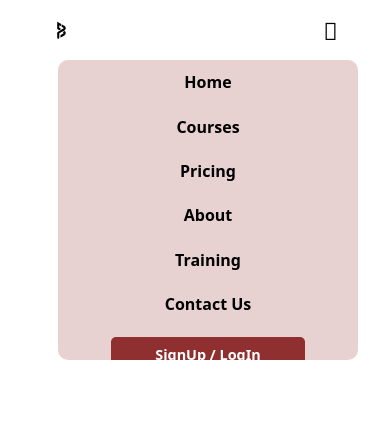
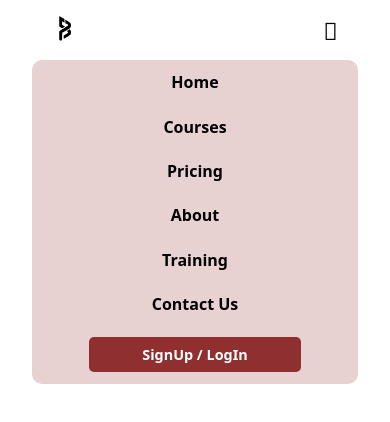
Before and after one commit to arish21/LearningMS, a React (Create React App) app: page / in a window 390 px wide. Both pictures are taken after a click on the element 330 px from the left and 30 px from the top of the page. Shown: the top 422 px of the page. Built offline with nearby package versions, Linux system fonts and the light colour scheme.

Commit message:
Completed Navigation Bar, and is now fully responsive. Bugs have been solved.

```diff
--- a/src/App.js
+++ b/src/App.js
@@ -4,7 +4,20 @@ import './App.css';
 function App() {
   return (
     <div className="App">
-      Hi
+      <header className="App-header">
+        <img src={logo} className="App-logo" alt="logo" />
+        <p>
+          Edit <code>src/App.js</code> and save to reload.
+        </p>
+        <a
+          className="App-link"
+          href="https://reactjs.org"
+          target="_blank"
+          rel="noopener noreferrer"
+        >
+          Learn React
+        </a>
+      </header>
     </div>
   );
 }
--- a/src/components/NavBar.js
+++ b/src/components/NavBar.js
@@ -1,8 +1,13 @@
-import React from "react";
+import React, {useState} from "react";
 import "../styles/NavBar.css";
 import site_logo from "../site_logo.svg";
 
 export default function NavBar() {
+  const [isMenuOpen, setIsMenuOpen] = useState(false);
+
+  const handleMenuToggle = () => {
+    setIsMenuOpen(!isMenuOpen);
+  };
   return (
     <>
       <header>
@@ -32,15 +37,14 @@ export default function NavBar() {
               <a href="/contact">Contact Us</a>
             </li>
           </ul>
-
           <a href="#" className="signup-btn">
             SignUp / LogIn
           </a>
-          <div className="toggle_btn">
+          <div className="toggle_btn" onClick={handleMenuToggle}>
             <i className="fa-regular fa-bars"></i>
           </div>
         </div>
-        <div className="dropdown_menu open">
+        <div className={`dropdown_menu ${isMenuOpen ? "active" : "inactive"}`}>
           <li>
             <a href="/home">Home</a>
           </li>
--- a/src/styles/NavBar.css
+++ b/src/styles/NavBar.css
@@ -30,9 +30,6 @@ li{
     font-weight: bolder;
 
 }
-
-
-
 
 a{
     text-decoration: none;
@@ -84,6 +81,8 @@ header{
     display: none;
 }
 
+
+
 /* DROPDOWN MENU */
 .dropdown_menu {
     display: none;
@@ -95,7 +94,6 @@ header{
     backdrop-filter: blur(15px);
     border-radius: 10px;
     overflow: hidden;
-    height: 0;
     transition: height .2s cubic-bezier(0.175, 0.885, 0.32, 1.275);
 }
 
@@ -116,7 +114,7 @@ header{
 }
 
 /* RESPONSIVE DESIGN */
-@media(max-width: 1172px) {
+@media(max-width: 972px) {
     .navBar .links,
     .navBar .signup-btn {
         display: none;
@@ -126,7 +124,29 @@ header{
         display: block;
     }
 
-    .dropdown_menu {
+
+    .site-logo {
+        height: 7.5vmin;
+        padding-left: 20px;
+    }
+
+    .slogo {
+        height: 6.5vmin;
+    }
+
+    .active{
         display: block;
     }
+    .inactive{
+        display: none !important;
+    }
 }
+
+
+@media(max-width: 600px) {
+    .dropdown_menu{
+        left: 2rem;
+        width: unset;
+
+    }
+}
```
